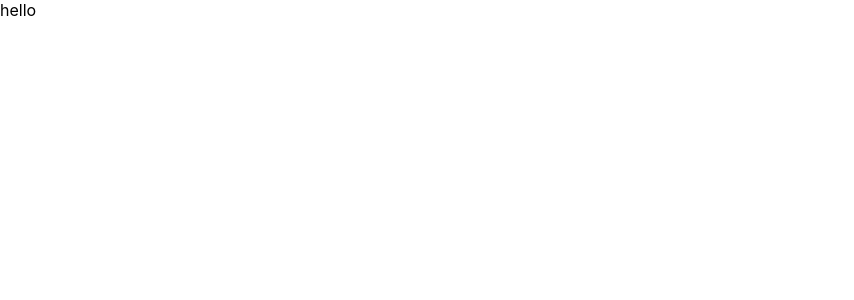
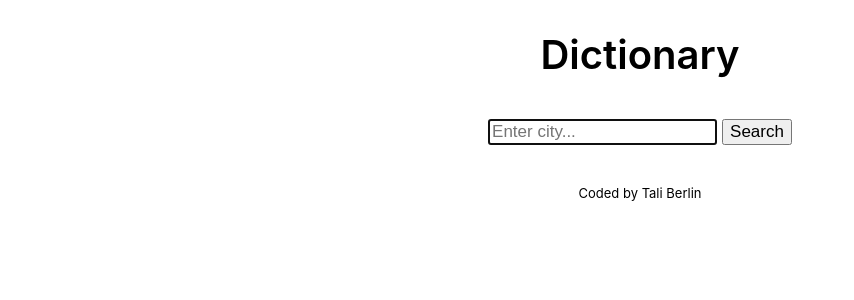
Before and after one commit to taliberlin/dictionary, a React (Create React App) app: page / in a window 1280 px wide. Shown: the top 300 px of the page, without its empty margins (0-854 px from the left). Built offline with nearby package versions, Linux system fonts and the light colour scheme.

Commit message:
established basic search bar

```diff
--- a/src/App.css
+++ b/src/App.css
@@ -0,0 +1,13 @@
+.App {
+  text-align: center;
+}
+.App header {
+  font-size: 40px;
+  font-weight: 600;
+  margin-top: 30px;
+  margin-bottom: 40px;
+}
+.App footer {
+  font-size: 13px;
+  margin-top: 40px;
+}
--- a/src/App.js
+++ b/src/App.js
@@ -1,9 +1,14 @@
 import "./App.css";
+import Dictionary from "./Dictionary";
 
 function App() {
   return (
     <div className="App">
-      <header className="App-header">hello</header>
+      <div className="container">
+        <header className="App-header">Dictionary</header>
+        <Dictionary />
+        <footer>Coded by Tali Berlin</footer>
+      </div>
     </div>
   );
 }
--- /dev/null
+++ b/src/Dictionary.css
@@ -0,0 +1,6 @@
+.Dictionary input {
+  font-size: 17px;
+}
+.Dictionary .search-bar {
+  margin-right: 5px;
+}
--- /dev/null
+++ b/src/Dictionary.js
@@ -0,0 +1,30 @@
+import React, { useState } from "react";
+import "./Dictionary.css";
+
+export default function Dictionary() {
+  let [keyword, setKeyword] = useState("");
+
+  function handleKeywordChange(event) {
+    setKeyword(event.target.value);
+  }
+
+  function search(event) {
+    event.preventDefault();
+    alert(`Searching for ${keyword}`);
+  }
+
+  return (
+    <div className="Dictionary">
+      <form onSubmit={search}>
+        <input
+          type="search"
+          autoFocus={true}
+          placeholder="Enter city..."
+          onChange={handleKeywordChange}
+          className="search-bar"
+        />
+        <input type="submit" value="Search" />
+      </form>
+    </div>
+  );
+}
```
